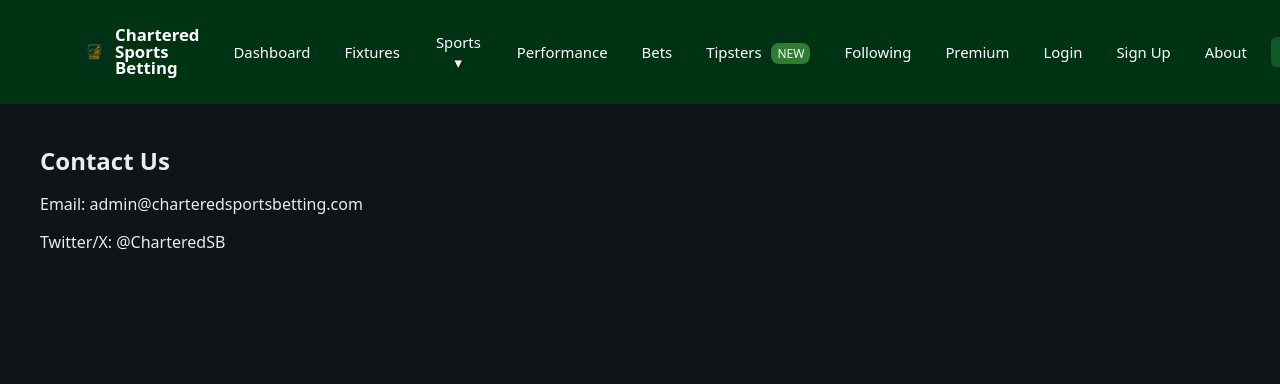
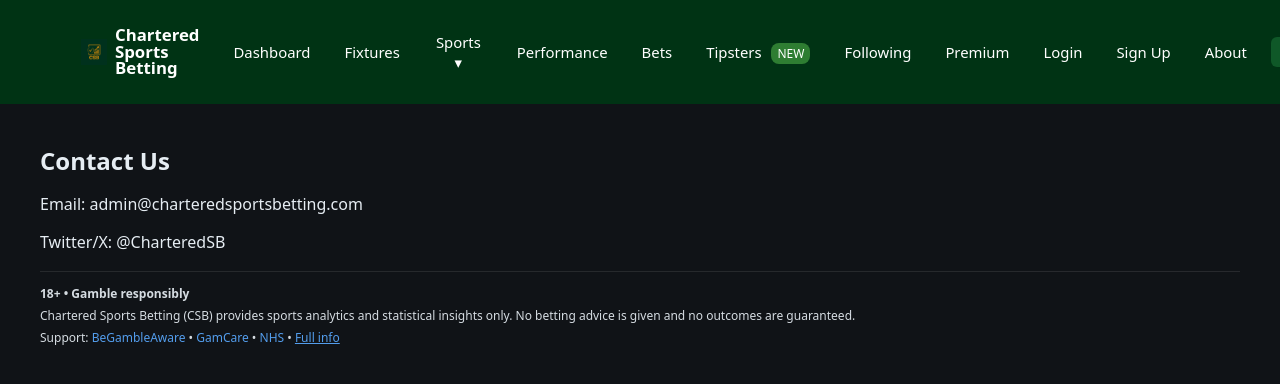
Before and after one commit to LoganMartin19/Logies_Edges_Dashboard, a React (Create React App) app: page /contact in a window 1280 px wide. Shown: the top 384 px of the page. Built offline with nearby package versions, Linux system fonts and the light colour scheme; no server answers.

Commit message:
legal stuff

```diff
--- /dev/null
+++ b/src/components/SiteFooterDisclaimer.jsx
@@ -0,0 +1,99 @@
+import React from "react";
+import { Link } from "react-router-dom";
+
+export default function SiteFooterDisclaimer({
+  variant = "short", // "short" | "full"
+  style = {},
+}) {
+  const base = {
+    marginTop: 18,
+    paddingTop: 14,
+    borderTop: "1px solid rgba(255,255,255,.10)",
+    fontSize: 12,
+    lineHeight: 1.35,
+    opacity: 0.92,
+    ...style,
+  };
+
+  // Short footer (use on every page)
+  if (variant === "short") {
+    return (
+      <footer style={base}>
+        <div style={{ fontWeight: 700 }}>18+ • Gamble responsibly</div>
+        <div style={{ marginTop: 6 }}>
+          Chartered Sports Betting (CSB) provides sports analytics and statistical insights only.
+          No betting advice is given and no outcomes are guaranteed.
+        </div>
+        <div style={{ marginTop: 6 }}>
+          Support:{" "}
+          <a href="https://www.begambleaware.org" target="_blank" rel="noreferrer">
+            BeGambleAware
+          </a>
+          {" • "}
+          <a href="https://www.gamcare.org.uk" target="_blank" rel="noreferrer">
+            GamCare
+          </a>
+          {" • "}
+          <a
+            href="https://www.nhs.uk/live-well/addiction-support/gambling-addiction/"
+            target="_blank"
+            rel="noreferrer"
+          >
+            NHS
+          </a>
+          {" • "}
+          <Link to="/responsible-gambling" style={{ textDecoration: "underline" }}>
+            Full info
+          </Link>
+        </div>
+      </footer>
+    );
+  }
+
+  // Full block (use on About or a dedicated page)
+  return (
+    <footer style={base}>
+      <div style={{ fontWeight: 800, fontSize: 14 }}>Safer Gambling &amp; Support</div>
+      <div style={{ marginTop: 8 }}>
+        Betting should always be fun, never stressful. CSB is built around data, discipline,
+        and long-term thinking — but no model removes risk. There is always a chance of losing money.
+      </div>
+      <ul style={{ marginTop: 10, paddingLeft: 18 }}>
+        <li>Only bet what you can afford to lose.</li>
+        <li>Set limits on stakes, losses, and how often you bet.</li>
+        <li>Never chase losses or “tilt” after a bad run.</li>
+        <li>Take regular breaks from betting and from the platform.</li>
+        <li>If gambling starts to feel like a problem, seek support early.</li>
+      </ul>
+      <div style={{ marginTop: 8 }}>
+        UK support:
+        {" "}
+        <a href="https://www.begambleaware.org" target="_blank" rel="noreferrer">
+          BeGambleAware.org
+        </a>
+        {" • "}
+        <a href="https://www.gamcare.org.uk" target="_blank" rel="noreferrer">
+          GamCare.org.uk
+        </a>
+        {" • "}
+        <a
+          href="https://www.nhs.uk/live-well/addiction-support/gambling-addiction/"
+          target="_blank"
+          rel="noreferrer"
+        >
+          NHS Gambling Addiction
+        </a>
+      </div>
+
+      <div style={{ marginTop: 14, fontWeight: 800, fontSize: 14 }}>Legal &amp; Disclaimer</div>
+      <div style={{ marginTop: 8 }}>
+        Chartered Sports Betting (CSB) provides sports analytics and statistical insights for
+        informational purposes only. We do not offer or facilitate gambling services, and no content
+        on this site constitutes betting advice or a guarantee of outcome.
+      </div>
+      <div style={{ marginTop: 8 }}>
+        Users must be 18+ and are responsible for complying with applicable gambling laws.
+      </div>
+    </footer>
+  );
+}
--- a/src/pages/BetTrackerPage.jsx
+++ b/src/pages/BetTrackerPage.jsx
@@ -3,6 +3,7 @@
 import BetTracker from "../components/BetTracker";
 import { useAuth } from "../components/AuthGate";
 import PremiumUpsellBanner from "../components/PremiumUpsellBanner";
+import SiteFooterDisclaimer from "../components/SiteFooterDisclaimer";
 import StakingGuide from "../components/StakingGuide"; // ⭐ NEW
 
 export default function BetTrackerPage() {
@@ -26,6 +27,7 @@
       <StakingGuide />
 
       <BetTracker />
+      <SiteFooterDisclaimer variant="short" />
     </div>
   );
 }
--- a/src/pages/ContactPage.jsx
+++ b/src/pages/ContactPage.jsx
@@ -1,5 +1,6 @@
 // src/pages/ContactPage.jsx
 import React from "react";
+import SiteFooterDisclaimer from "../components/SiteFooterDisclaimer";
 
 const ContactPage = () => {
   return (
@@ -7,6 +8,7 @@
       <h2>Contact Us</h2>
       <p>Email: admin@charteredsportsbetting.com</p>
       <p>Twitter/X: @CharteredSB</p>
+      <SiteFooterDisclaimer variant="short" />
     </div>
   );
 };
--- a/src/pages/Fixtures.jsx
+++ b/src/pages/Fixtures.jsx
@@ -2,6 +2,7 @@
 import React, { useEffect, useState } from "react";
 import { Link } from "react-router-dom";
 import styles from "../styles/Fixtures.module.css";
+import SiteFooterDisclaimer from "../components/SiteFooterDisclaimer";
 import { api } from "../api"; // ← env-based axios client
 
 // ---- Pretty competition names (mirrors PublicDashboard.jsx, with a couple aliases) ----
@@ -94,6 +95,7 @@
           </div>
         </div>
       ))}
+      <SiteFooterDisclaimer variant="short" />
     </div>
   );
 };
--- a/src/pages/Performance.jsx
+++ b/src/pages/Performance.jsx
@@ -2,6 +2,7 @@
 import React, { useEffect, useMemo, useState } from "react";
 import { api } from "../api";
 import PremiumUpsellBanner from "../components/PremiumUpsellBanner";
+import SiteFooterDisclaimer from "../components/SiteFooterDisclaimer";
 
 /* ---- dark palette (styling only) ---- */
 const COL = {
@@ -598,6 +599,7 @@
           transition: "width .25s ease-out",
         }}
       />
+      <SiteFooterDisclaimer variant="short" />
     </div>
   );
 }
--- a/src/pages/PublicDashboard.jsx
+++ b/src/pages/PublicDashboard.jsx
@@ -8,6 +8,7 @@
 import PremiumUpsellBanner from "../components/PremiumUpsellBanner";
 import { getBookmakerUrl } from "../utils/bookmakers";
 import FixtureAccessPill from "../components/FixtureAccessPill";
+import SiteFooterDisclaimer from "../components/SiteFooterDisclaimer";
 import { usePreferences } from "../context/PreferencesContext";
 
 /* ---------------- utils ---------------- */
@@ -1271,6 +1272,7 @@
           </tbody>
         </table>
       )}
+      <SiteFooterDisclaimer variant="short" />
     </div>
   );
 }
--- a/src/pages/TipsterDetailPage.jsx
+++ b/src/pages/TipsterDetailPage.jsx
@@ -17,6 +17,7 @@
   fetchBillingPortal, // 👈 use Stripe portal instead of direct cancel
 } from "../api";
 import { ensureWebPushForCurrentUser } from "../pushNotifications";
+import SiteFooterDisclaimer from "../components/SiteFooterDisclaimer";
 import { useAuth } from "../components/AuthGate";
 
 /* ---------------- helpers ---------------- */
@@ -1955,6 +1956,7 @@
           color: #e0e0e0;
         }
       `}</style>
+      <SiteFooterDisclaimer variant="short" />
     </div>
   );
 }
--- a/src/pages/TipstersPage.jsx
+++ b/src/pages/TipstersPage.jsx
@@ -2,6 +2,7 @@
 import React, { useEffect, useMemo, useState } from "react";
 import { Link } from "react-router-dom";
 import { fetchTipsters, fetchTipster } from "../api";
+import SiteFooterDisclaimer from "../components/SiteFooterDisclaimer";
 import PremiumUpsellBanner from "../components/PremiumUpsellBanner";
 
 const tone = (v = 0) => (v > 0 ? "good" : v < 0 ? "bad" : "muted");
@@ -497,6 +498,7 @@
           }
         }
       `}</style>
+      <SiteFooterDisclaimer variant="short" />
     </div>
   );
 }
```
